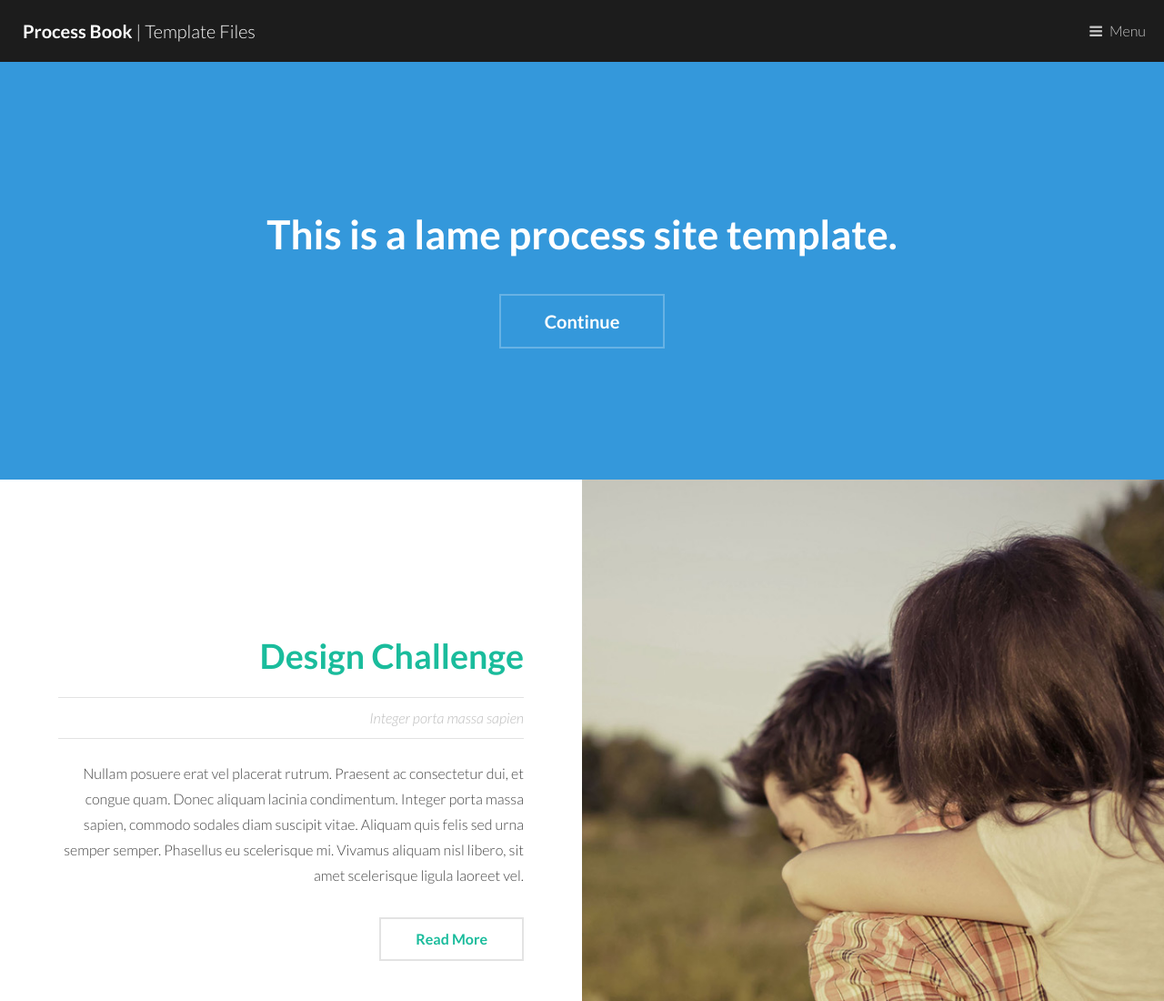
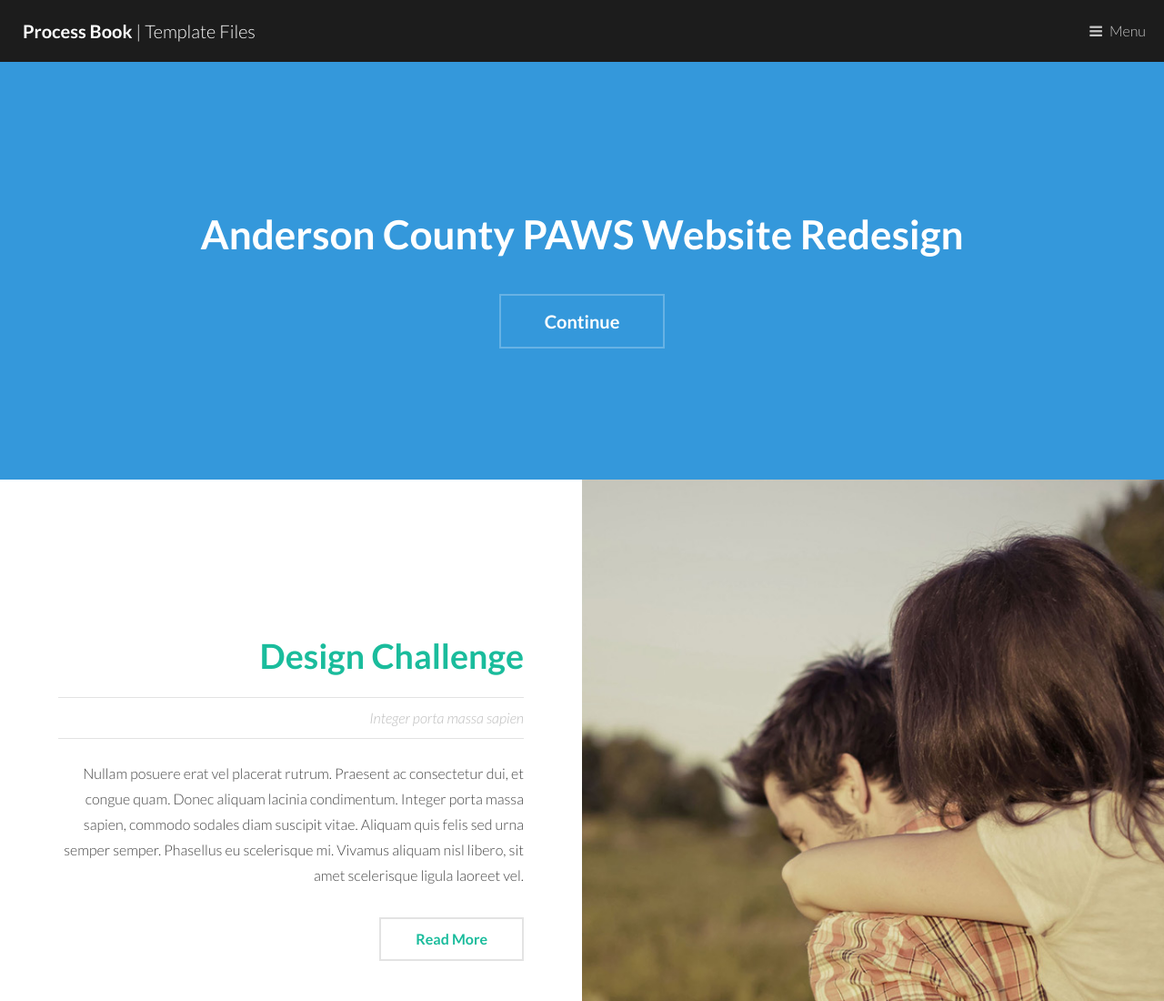
Before and after one commit to lcox109/paws-anderson, a plain HTML site: page index.html in a window 1280 px wide. Shown: the top 1100 px of the page at 91% size. Drawn offline with Linux system fonts and the light colour scheme.

Commit message:
Header Rename

```diff
--- a/index.html
+++ b/index.html
@@ -29,7 +29,7 @@
 		<!-- Banner -->
 			<section id="banner">
 				<div class="inner">
-					<h1>This is a lame process site template.</h1>
+					<h1>Anderson County PAWS Website Redesign</h1>
 					<ul class="actions">
 						<li><a href="#one" class="button alt scrolly big">Continue</a></li>
 					</ul>
```
